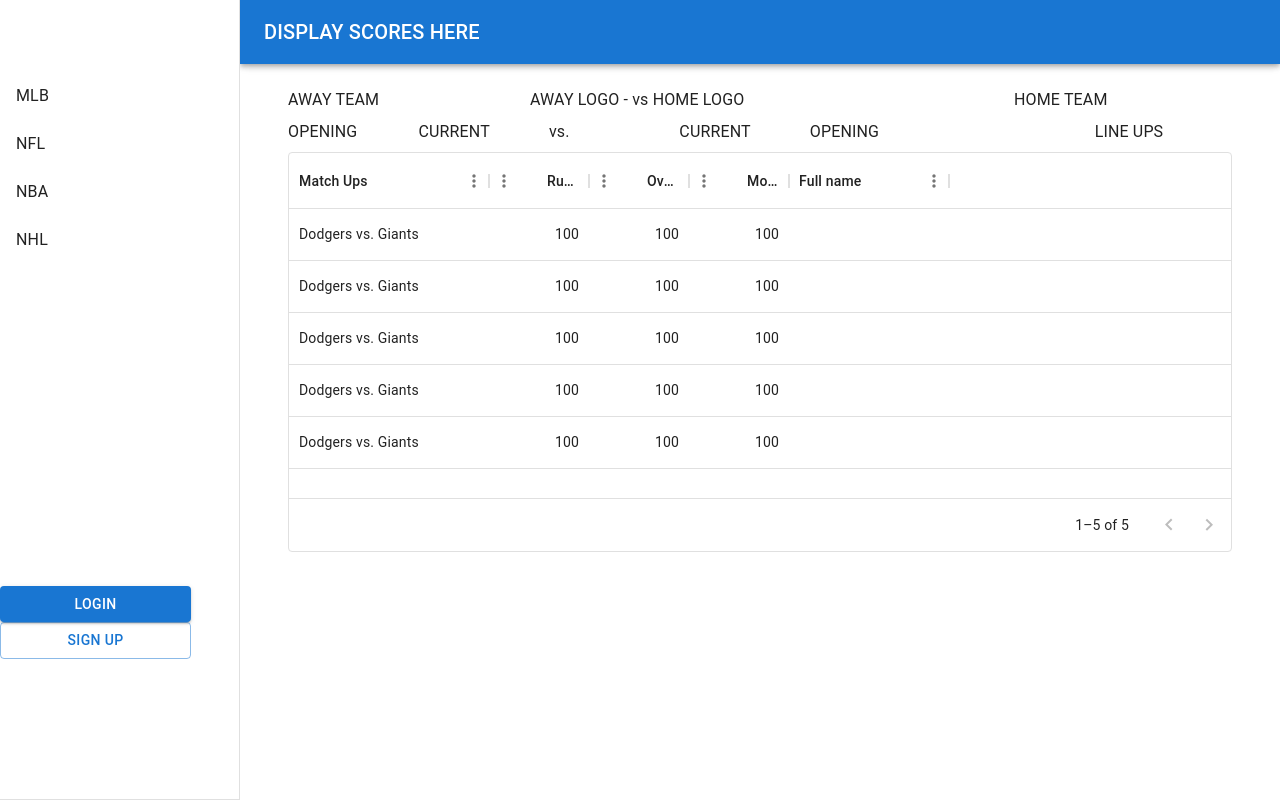
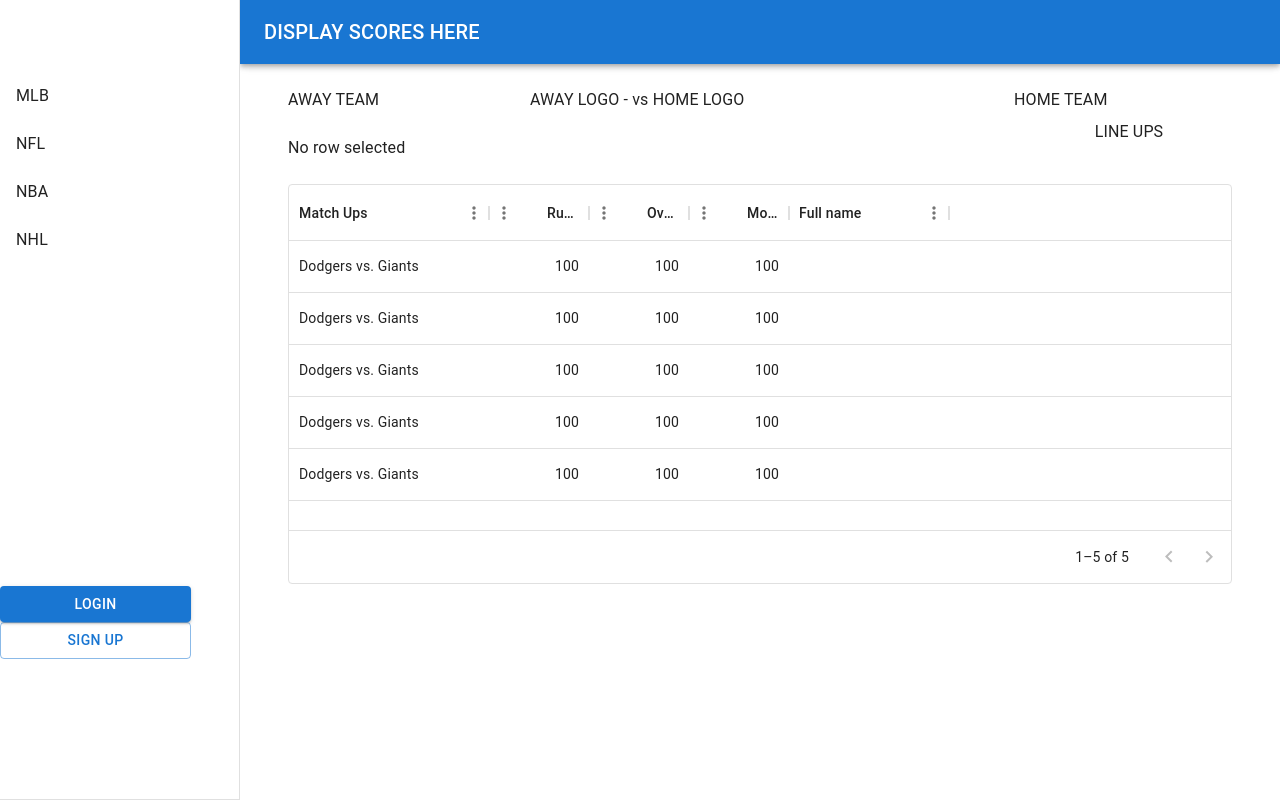
Before and after one commit to mikeemorales/sports-odds, a React (Create React App) app: page / in a window 1280 px wide. Built offline with nearby package versions, Linux system fonts and the light colour scheme.

Commit message:
update BigGameData section to display selected data grid match up

```diff
--- a/src/components/sports/mlb/GamesDataGrid.js
+++ b/src/components/sports/mlb/GamesDataGrid.js
@@ -1,7 +1,8 @@
-import * as React from 'react';
+import React from 'react';
 import Box from '@mui/material/Box';
 import { DataGrid } from '@mui/x-data-grid';
 
+const GamesDataGrid = ({ onRowSelected }) => {
     const columns = [
         {
             field: 'matchUp',
@@ -49,20 +50,20 @@ const rows = [
 
     ];
 
-const GamesDataGrid = () => {
     return (
         <Box sx={{ height: 400, width: '100%' }}>
             <DataGrid
                 rows={rows}
                 columns={columns}
+                onRowSelected={(e) => onRowSelected(e.data)}
                 initialState={{
                     pagination: {
                         paginationModel: {
-                            pageSize: 5,
+                            pageSize: 20,
                         },
                     },
                 }}
-                pageSizeOptions={[5]}
+                pageSizeOptions={[20]}
             />
         </Box>
     );
--- a/src/components/sports/mlb/MlbTeams.js
+++ b/src/components/sports/mlb/MlbTeams.js
@@ -1,9 +1,12 @@
-import React from 'react'
+import React, { useState } from 'react'
 import Box from "@mui/material/Box";
 import {Container, Grid} from "@mui/material";
 import GamesDataGrid from "./GamesDataGrid";
+import SelectedGamesBigData from "./SelectedRowData";
 
 const FetchMLBTeams = () => {
+    const [selectedRow, setSelectedRow] = useState(null);
+
     return (
         <Container>
             <Box sx={{ width: '100%' }}>
@@ -21,21 +24,22 @@ const FetchMLBTeams = () => {
                     {/*ROW 2*/}
                     <Grid item xs={10}>
                         <Box sx={{ display: 'flex' }}>
-                            <Grid item xs={2}>
-                                OPENING
-                            </Grid>
-                            <Grid item xs={2}>
-                                CURRENT
-                            </Grid>
-                            <Grid item xs={2}>
-                                vs.
-                            </Grid>
-                            <Grid item xs={2}>
-                                CURRENT
-                            </Grid>
-                            <Grid item xs={2}>
-                                OPENING
-                            </Grid>
+                            {/*<Grid item xs={2}>*/}
+                            {/*    OPENING*/}
+                            {/*</Grid>*/}
+                            {/*<Grid item xs={2}>*/}
+                            {/*    CURRENT*/}
+                            {/*</Grid>*/}
+                            {/*<Grid item xs={2}>*/}
+                            {/*    vs.*/}
+                            {/*</Grid>*/}
+                            {/*<Grid item xs={2}>*/}
+                            {/*    CURRENT*/}
+                            {/*</Grid>*/}
+                            {/*<Grid item xs={2}>*/}
+                            {/*    OPENING*/}
+                            {/*</Grid>*/}
+                            <SelectedGamesBigData selectedRow={selectedRow}/>
                         </Box>
                     </Grid>
                     <Grid item xs={2}>
@@ -43,7 +47,7 @@ const FetchMLBTeams = () => {
                     </Grid>
                     {/*ROW 3*/}
                     <Grid item xs={12}>
-                        <GamesDataGrid/>
+                        <GamesDataGrid onRowSelected={(rowData) => setSelectedRow(rowData)}/>
                     </Grid>
                 </Grid>
             </Box>
--- /dev/null
+++ b/src/components/sports/mlb/SelectedRowData.js
@@ -0,0 +1,19 @@
+import React from 'react';
+
+function SelectedGamesBigData({ selectedRow }) {
+    return (
+        <div>
+            {selectedRow ? (
+                <div>
+                    <h2>Selected Row Information</h2>
+                    <p>ID: {selectedRow.id}</p>
+                    <p>MATCH UP: {selectedRow.matchUp}</p>
+                </div>
+            ) : (
+                <p>No row selected</p>
+            )}
+        </div>
+    );
+}
+
+export default SelectedGamesBigData;
```
Lines whose indentation alone changed are shown as unchanged.
